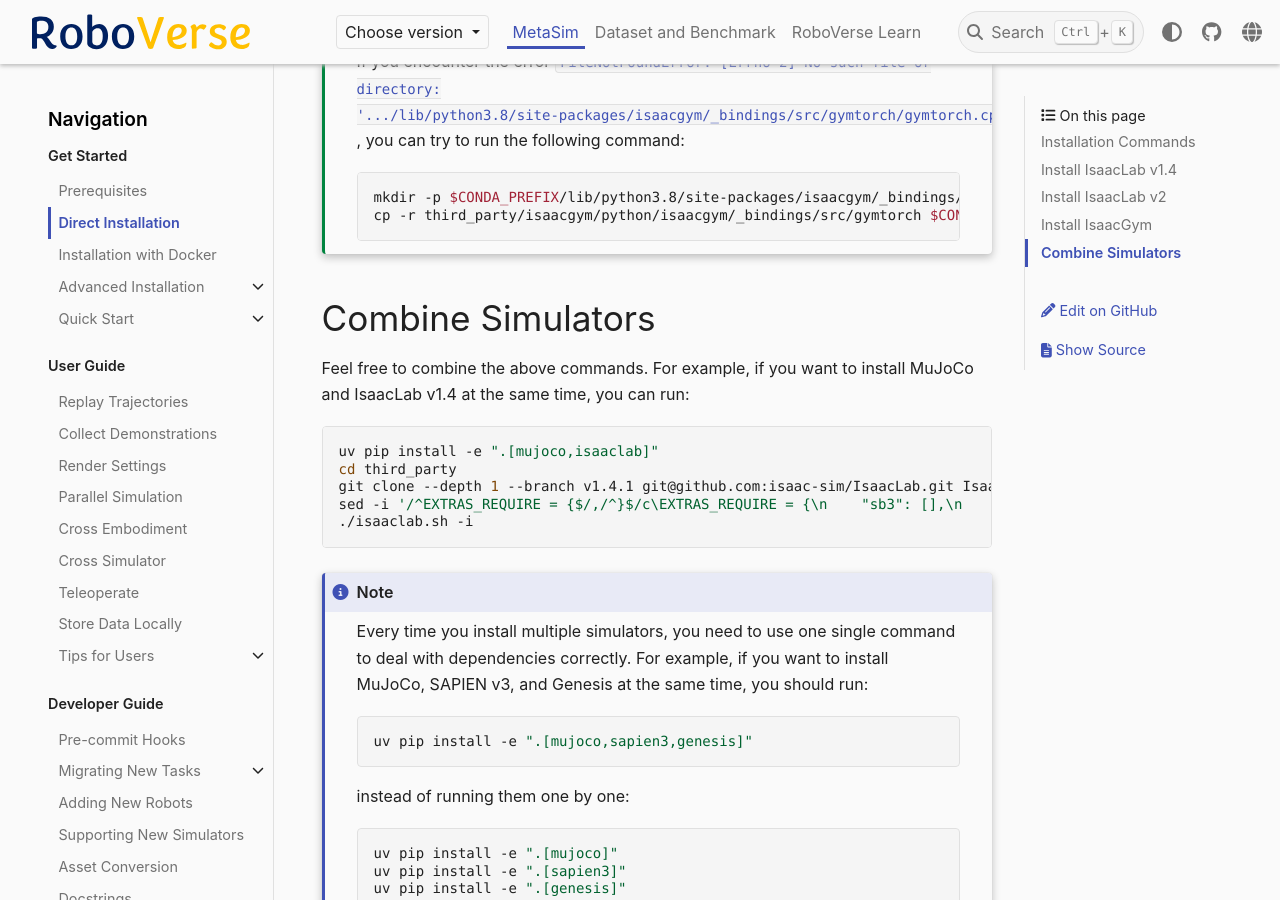
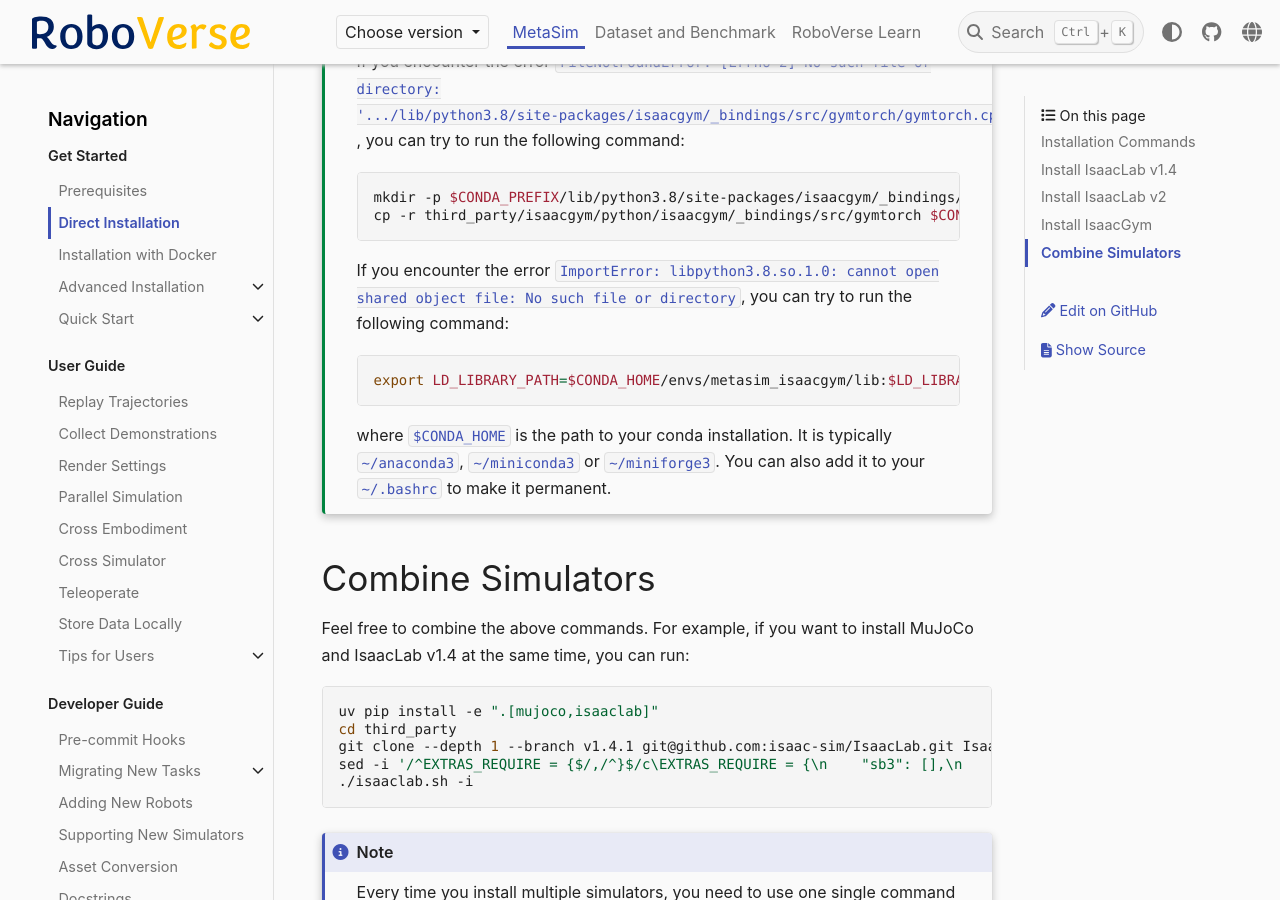
Before and after one commit to liuliu3dv/RoboVerse, a Sphinx documentation site: the page built from docs/source/metasim/get_started/installation.rst, in a window 1280 px wide and 900 px high, scrolled down 2583 px. Built offline with Sphinx 7.4.7 and the PyData theme 0.15.4, drawn with Linux system fonts in a browser that asks for light colours; pages that are not in the unit, such as notebooks, are missing from menus.

Commit message:
doc: update isaacgym installation troubleshooting

```diff
--- a/docs/source/metasim/get_started/installation.rst
+++ b/docs/source/metasim/get_started/installation.rst
@@ -116,6 +116,15 @@
       mkdir -p $CONDA_PREFIX/lib/python3.8/site-packages/isaacgym/_bindings/src
       cp -r third_party/isaacgym/python/isaacgym/_bindings/src/gymtorch $CONDA_PREFIX/lib/python3.8/site-packages/isaacgym/_bindings/src/gymtorch
 
+   If you encounter the error ``ImportError: libpython3.8.so.1.0: cannot open shared object file: No such file or directory``, you can try to run the following command:
+
+   .. code-block:: bash
+
+      export LD_LIBRARY_PATH=$CONDA_HOME/envs/metasim_isaacgym/lib:$LD_LIBRARY_PATH
+
+   where ``$CONDA_HOME`` is the path to your conda installation. It is typically ``~/anaconda3``, ``~/miniconda3`` or ``~/miniforge3``.
+   You can also add it to your ``~/.bashrc`` to make it permanent.
+
 Combine Simulators
 ------------------
 
```
